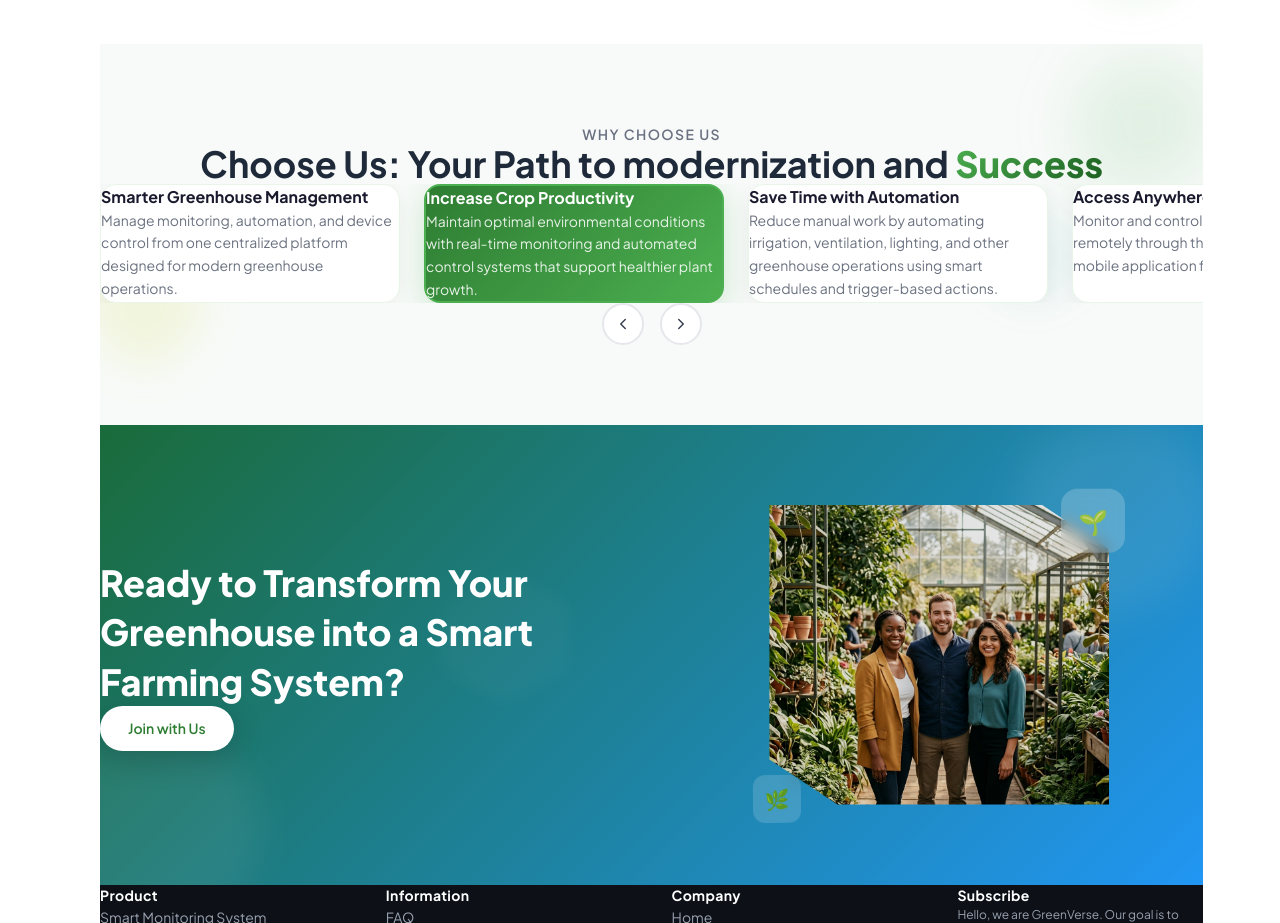
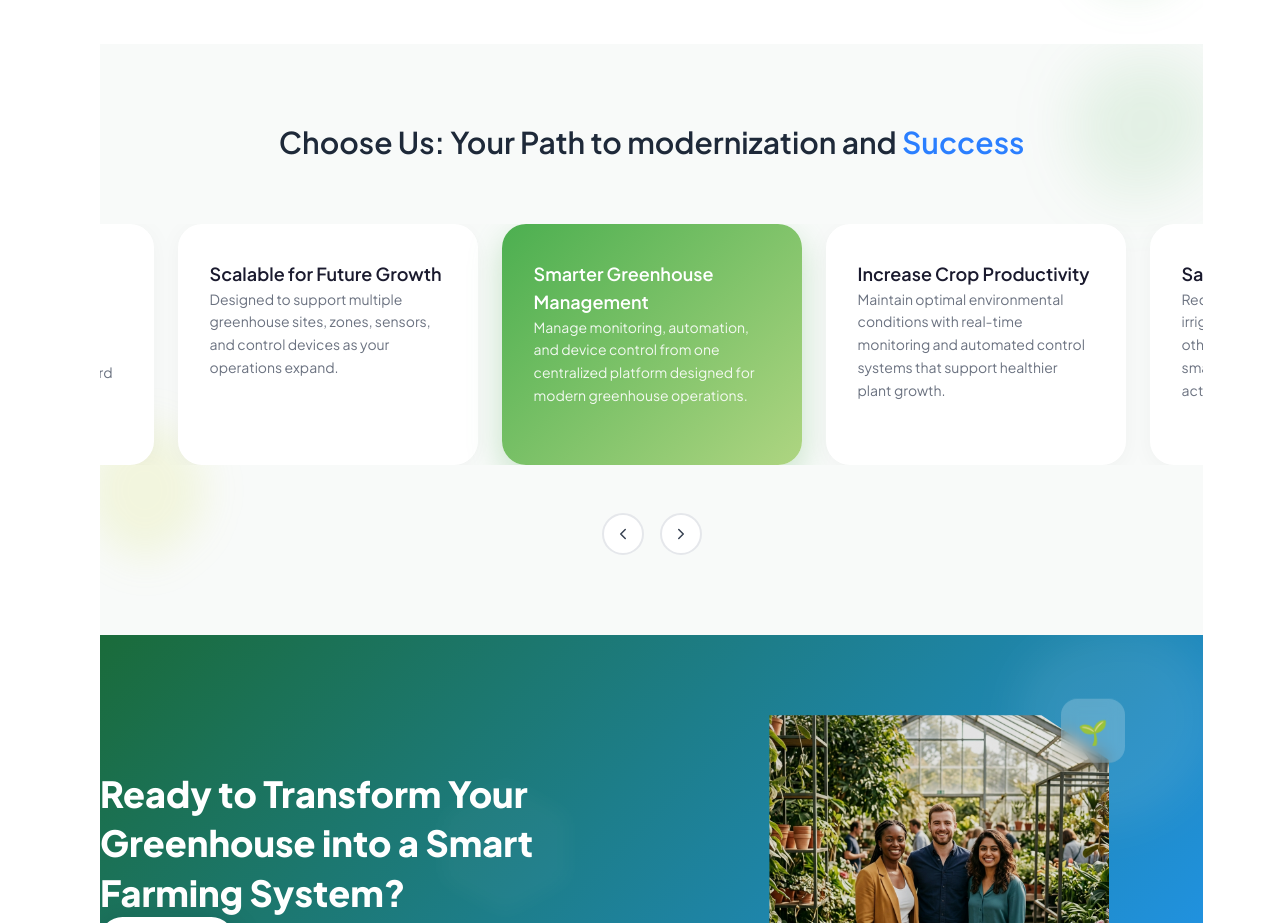
Before and after one commit to GaveenAnuranga/greenverseweb, a React (Vite) app: page / in a window 1280 px wide. Shown: the part 2580-3503 px from the top of the page. Built offline with nearby package versions, Linux system fonts and the light colour scheme.

Commit message:
feat: implement infinite scrolling benefits section with interactive cards

```diff
--- a/src/sections/benefits.jsx
+++ b/src/sections/benefits.jsx
@@ -12,7 +12,6 @@ const BENEFITS = [
     title: 'Increase Crop Productivity',
     description:
       'Maintain optimal environmental conditions with real-time monitoring and automated control systems that support healthier plant growth.',
-    highlighted: true,
   },
   {
     title: 'Save Time with Automation',
@@ -56,6 +55,10 @@ const BENEFITS = [
   },
 ];
 
+const SET_SIZE = BENEFITS.length;
+const MIDDLE_START = SET_SIZE * 2;
+const EXTENDED_BENEFITS = [...BENEFITS, ...BENEFITS, ...BENEFITS, ...BENEFITS, ...BENEFITS];
+
 const BenefitsSection = () => {
   const scrollRef = useRef(null);
   const sectionRef = useRef(null);
@@ -63,7 +66,11 @@ const BenefitsSection = () => {
   const [isDragging, setIsDragging] = useState(false);
   const [startX, setStartX] = useState(0);
   const [scrollLeft, setScrollLeft] = useState(0);
-  const CARD_WIDTH = 300; // px
+  const [activeIndex, setActiveIndex] = useState(MIDDLE_START);
+  const [isHovered, setIsHovered] = useState(false);
+  const [padding, setPadding] = useState(0);
+  const [cardWidth, setCardWidth] = useState(300);
+  const cardWidthRef = useRef(300);
 
   useEffect(() => {
     const obs = new IntersectionObserver(
@@ -74,10 +81,103 @@ const BenefitsSection = () => {
     return () => obs.disconnect();
   }, []);
 
+  useEffect(() => {
+    const updateDimensions = () => {
+      if (scrollRef.current) {
+        const containerWidth = scrollRef.current.clientWidth;
+
+        // To show EXACTLY one card on mobile without adjacent cards peeking:
+        // We set card width to containerWidth - 48. This gives 24px padding on each side.
+        // Since the flex gap is 24px, the next card will start exactly at the edge of the screen!
+        let calculatedWidth = window.innerWidth <= 800 ? containerWidth - 48 : 300;
+
+        // Safe minimums
+        if (calculatedWidth < 240) calculatedWidth = 240;
+        if (window.innerWidth > 800) calculatedWidth = 300;
+
+        setCardWidth(calculatedWidth);
+        cardWidthRef.current = calculatedWidth;
+        setPadding(containerWidth / 2 - calculatedWidth / 2);
+      }
+    };
+    updateDimensions();
+    window.addEventListener('resize', updateDimensions);
+    return () => window.removeEventListener('resize', updateDimensions);
+  }, []);
+
+  const handleScrollEvent = () => {
+    if (!scrollRef.current) return;
+    const scrollPos = scrollRef.current.scrollLeft;
+    const cw = cardWidthRef.current + 24; // 24px gap
+    let closestIndex = Math.round(scrollPos / cw);
+    if (closestIndex < 0) closestIndex = 0;
+    if (closestIndex >= EXTENDED_BENEFITS.length) closestIndex = EXTENDED_BENEFITS.length - 1;
+    setActiveIndex(closestIndex);
+  };
+
+  // Infinite scroll jump logic
+  useEffect(() => {
+    if (isDragging) return;
+    const tid = setTimeout(() => {
+      if (activeIndex < SET_SIZE || activeIndex >= SET_SIZE * 4) {
+        const normalizedIndex = (activeIndex % SET_SIZE) + MIDDLE_START;
+        if (normalizedIndex !== activeIndex && scrollRef.current) {
+          scrollRef.current.scrollLeft = normalizedIndex * (cardWidthRef.current + 24);
+          setActiveIndex(normalizedIndex);
+        }
+      }
+    }, 600); // Wait for smooth scroll to finish
+    return () => clearTimeout(tid);
+  }, [activeIndex, isDragging]);
+
+  useEffect(() => {
+    const ref = scrollRef.current;
+    if (ref) {
+      ref.addEventListener('scroll', handleScrollEvent);
+      setTimeout(() => scrollToIndex(activeIndex), 100);
+    }
+    return () => {
+      if (ref) ref.removeEventListener('scroll', handleScrollEvent);
+    };
+  }, [padding]); // wait for padding to set
+
+  const scrollToIndex = (index) => {
+    if (scrollRef.current) {
+      const cw = cardWidthRef.current + 24;
+      const scrollPos = index * cw;
+      scrollRef.current.scrollTo({ left: scrollPos, behavior: 'smooth' });
+    }
+  };
+
+  // Auto-scroll logic
+  useEffect(() => {
+    if (isHovered || isDragging) return;
+    const timer = setInterval(() => {
+      if (activeIndex <= 0 || activeIndex >= EXTENDED_BENEFITS.length - 1) return;
+      setActiveIndex((prev) => {
+        const next = prev + 1;
+        scrollToIndex(next);
+        return next;
+      });
+    }, 8000);
+    return () => clearInterval(timer);
+  }, [isHovered, isDragging, padding, activeIndex]);
+
   const scroll = (dir) => {
-    if (scrollRef.current) {
-      scrollRef.current.scrollBy({ left: dir * (CARD_WIDTH + 24), behavior: 'smooth' });
-    }
+    let next = activeIndex + dir;
+    if (next < 0) next = 0;
+    if (next >= EXTENDED_BENEFITS.length) next = EXTENDED_BENEFITS.length - 1;
+    scrollToIndex(next);
+  };
+
+  const snapToClosest = () => {
+    if (!scrollRef.current) return;
+    const scrollPos = scrollRef.current.scrollLeft;
+    const cw = cardWidthRef.current + 24;
+    let closestIndex = Math.round(scrollPos / cw);
+    if (closestIndex < 0) closestIndex = 0;
+    if (closestIndex >= EXTENDED_BENEFITS.length) closestIndex = EXTENDED_BENEFITS.length - 1;
+    scrollToIndex(closestIndex);
   };
 
   const onMouseDown = (e) => {
@@ -85,8 +185,20 @@ const BenefitsSection = () => {
     setStartX(e.pageX - scrollRef.current.offsetLeft);
     setScrollLeft(scrollRef.current.scrollLeft);
   };
-  const onMouseLeave = () => setIsDragging(false);
-  const onMouseUp = () => setIsDragging(false);
+  const onMouseLeave = () => {
+    if (isDragging) {
+      setIsDragging(false);
+      snapToClosest();
+    }
+    setIsHovered(false);
+  };
+  const onMouseEnter = () => setIsHovered(true);
+  const onMouseUp = () => {
+    if (isDragging) {
+      setIsDragging(false);
+      snapToClosest();
+    }
+  };
   const onMouseMove = (e) => {
     if (!isDragging) return;
     e.preventDefault();
@@ -107,13 +219,12 @@ const BenefitsSection = () => {
       <BgShape color="rgba(205,220,57,0.14)" size={170} bottom="10%" left="-40px" shape="teardrop" animate="float-reverse" blur={20} zIndex={0} />
       <BgShape color="rgba(38,166,154,0.12)" size={120} top="40%" right="10%" shape="hexagon" animate="pulse-soft" blur={20} zIndex={0} />
 
-      <div className="relative z-10 max-w-7xl mx-auto px-5 sm:px-8 lg:px-12">
+      <div className="relative z-10 max-w-7xl mx-auto">
         {/* Heading */}
-        <div className={`text-center mb-12 transition-all duration-700 ${visible ? 'opacity-100 translate-y-0' : 'opacity-0 translate-y-10'}`}>
-          <p className="text-gray-500 text-sm font-semibold uppercase tracking-widest mb-2">Why Choose Us</p>
-          <h2 className="text-2xl sm:text-3xl lg:text-4xl font-bold text-gray-800">
+        <div className={`px-5 sm:px-8 lg:px-12 text-center transition-all duration-700 ${visible ? 'opacity-100 translate-y-0' : 'opacity-0 translate-y-10'}`} style={{ marginBottom: '4rem' }}>
+          <h2 className="text-normal sm:text-2xl lg:text-3xl font-semibold text-gray-800">
             Choose Us: Your Path to modernization and{' '}
-            <span className="text-gradient font-extrabold">Success</span>
+            <span className="text-blue-500 font-semibold">Success</span>
           </h2>
         </div>
 
@@ -123,47 +234,60 @@ const BenefitsSection = () => {
           className="scroll-container"
           onMouseDown={onMouseDown}
           onMouseLeave={onMouseLeave}
+          onMouseEnter={onMouseEnter}
           onMouseUp={onMouseUp}
           onMouseMove={onMouseMove}
         >
-          <div className="flex gap-6 pb-4" style={{ width: 'max-content' }}>
-            {BENEFITS.map((b, i) => (
+          <div className="flex gap-6 pb-4" style={{ width: 'max-content', paddingLeft: padding, paddingRight: padding }}>
+            {EXTENDED_BENEFITS.map((b, i) => {
+              const isHighlighted = i === activeIndex;
+              return (
               <div
                 key={i}
-                className={`green-hover-card rounded-2xl p-6 bg-white group ${b.highlighted ? 'ring-2 ring-green-500' : ''} transition-all duration-700 ${visible ? 'opacity-100 translate-y-0' : 'opacity-0 translate-y-8'}`}
+                className={`relative overflow-hidden green-hover-card rounded-3xl p-6 sm:p-8 bg-white group transition-all duration-700 ${visible ? 'opacity-100 translate-y-0' : 'opacity-0 translate-y-8'}`}
                 style={{
-                  border: b.highlighted ? '2px solid #4CAF50' : '1px solid #e8f5e9',
-                  boxShadow: b.highlighted
-                    ? '0 8px 32px rgba(76,175,80,0.25)'
-                    : '0 4px 20px rgba(0,0,0,0.05)',
-                  width: `${CARD_WIDTH}px`,
-                  minWidth: `${CARD_WIDTH}px`,
-                  background: b.highlighted
-                    ? 'linear-gradient(135deg, #2E7D32, #4CAF50)'
-                    : 'white',
+                  border: 'none',
+                  boxShadow: isHighlighted
+                    ? '0 12px 32px rgba(102,187,106,0.35)'
+                    : '0 4px 24px rgba(0,0,0,0.04)',
+                  width: `${cardWidth}px`,
+                  minWidth: `${cardWidth}px`,
+                  padding: '2.25rem 2rem',
                   transitionDelay: `${(i % 5) * 80}ms`,
                   flexShrink: 0,
                 }}
               >
+                {/* Smooth Gradient Background Layer */}
+                <div
+                  className="absolute inset-0 transition-opacity duration-700 ease-in-out pointer-events-none"
+                  style={{
+                    background: 'linear-gradient(135deg, #4CAF50 0%, #AED581 100%)',
+                    opacity: isHighlighted ? 1 : 0,
+                    zIndex: 0,
+                  }}
+                />
+
+                <div className="relative z-10">
                   <h3
-                  className="text-base font-bold mb-3 group-hover:text-white transition-colors"
-                  style={{ color: b.highlighted ? 'white' : '#1a1a2e' }}
+                    className="text-lg font-semibold mb-3 group-hover:text-white transition-colors duration-700"
+                    style={{ color: isHighlighted ? 'white' : '#1a1a2e' }}
                   >
                     {b.title}
                   </h3>
                   <p
-                  className="text-sm leading-relaxed group-hover:text-white transition-colors"
-                  style={{ color: b.highlighted ? 'rgba(255,255,255,0.88)' : '#6B7280' }}
+                    className="text-sm leading-relaxed group-hover:text-white transition-colors duration-700"
+                    style={{ color: isHighlighted ? 'rgba(255,255,255,0.9)' : '#6B7280' }}
                   >
                     {b.description}
                   </p>
                 </div>
-            ))}
+              </div>
+            )})}
           </div>
         </div>
 
         {/* Navigation Buttons */}
-        <div className="flex items-center justify-center gap-4 mt-8">
+        <div className="px-5 sm:px-8 lg:px-12 flex items-center justify-center gap-4 mt-8" style={{ marginTop: '3rem' }}>
           <button onClick={() => scroll(-1)} className="carousel-btn" aria-label="Previous">
             <ChevronLeft size={18} />
           </button>
```
Lines whose indentation alone changed are shown as unchanged.
